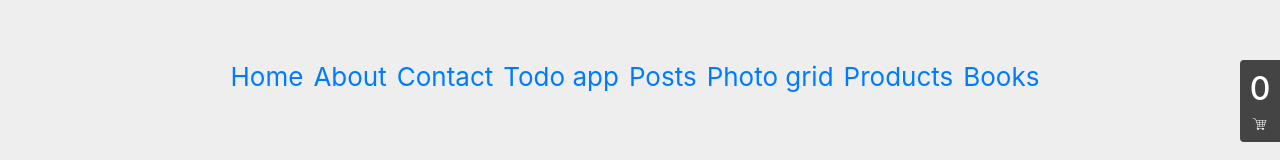
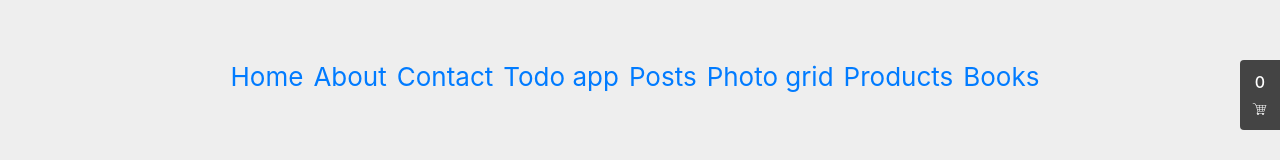
Before and after one commit to ilmoralito/simple-demo-create-react-app, a React (Create React App) app: page / in a window 1280 px wide. Shown: the part 340-500 px from the top of the page. Built offline with nearby package versions, Linux system fonts and the light colour scheme.

Commit message:
Decrease font size when items are up 100

```diff
--- a/src/components/books-shopping-cart/index.js
+++ b/src/components/books-shopping-cart/index.js
@@ -6,6 +6,7 @@ import { getCurrentBooksInCart } from "../../helpers/collector";
 
 export default function BooksShoppingCart() {
   const { toggle, books } = useContext(BooksShoppingCartContext);
+  const booksInCart = getCurrentBooksInCart(books);
 
   return (
     <div
@@ -13,7 +14,9 @@ export default function BooksShoppingCart() {
       onClick={toggle}
       style={{ cursor: "pointer" }}
     >
-      <h2>{getCurrentBooksInCart(books)}</h2>
+      <h2 style={{ fontSize: booksInCart >= 100 ? ".8em" : "1em" }}>
+        {booksInCart}
+      </h2>
       <GiShoppingCart />
     </div>
   );
```
